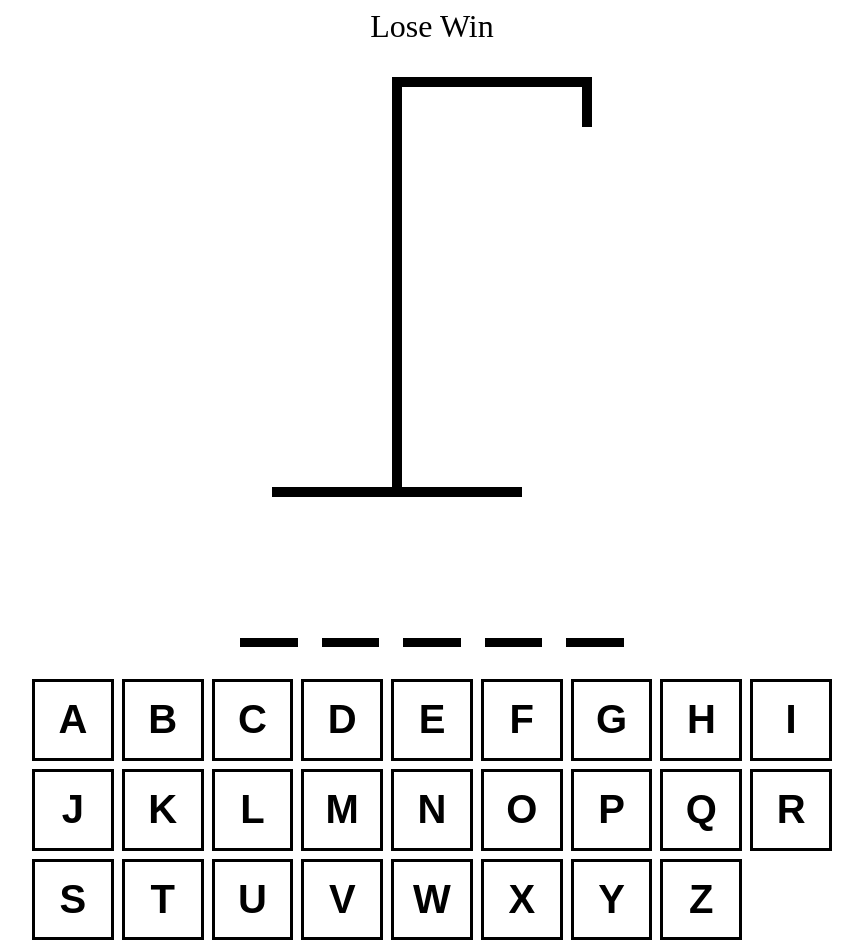
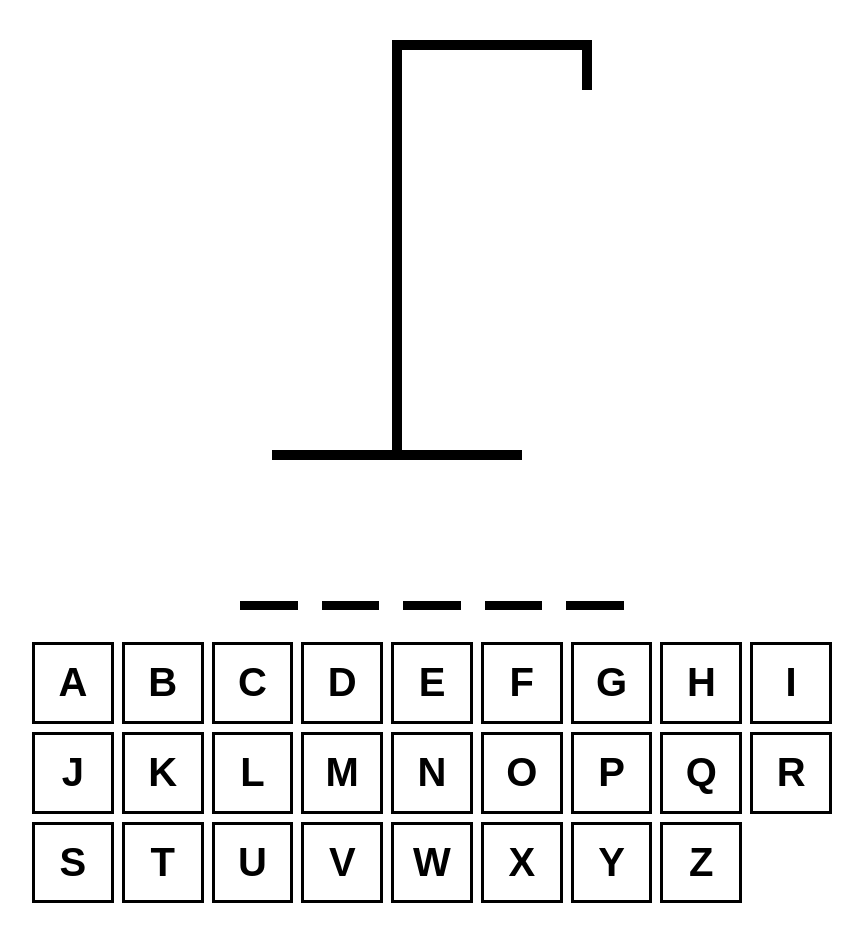
Before and after one commit to strudelAndCoffee/react-ts-guess-the-word, a React (Vite) app: page / in a window 1280 px wide. Shown: the whole page, without its empty margins (208-1071 px from the left). After the commit the page ends 911 px from the top, so only its background shows below. Built offline with nearby package versions, Linux system fonts and the light colour scheme.

Commit message:
display win/lose msg

```diff
--- a/src/App.tsx
+++ b/src/App.tsx
@@ -13,6 +13,8 @@
   const incorrectLetters = guessedLetters.filter(
     letter => !wordToGuess.includes(letter)
   )
+  const isLoser = incorrectLetters.length >= 6
+  const isWinner = wordToGuess.split('').every(letter => guessedLetters.includes(letter))
 
   const addGuessedLetter = useCallback(( letter: string ) => {
     if (guessedLetters.includes(letter)) return
@@ -45,7 +47,10 @@
       <div style={{
         fontSize: '2rem',
         textAlign: 'center'
-      }}>Lose Win</div>
+      }}>
+        {isWinner && "You Win!!! - Refresh to try again."}
+        {isLoser && "Good Effort - Refresh to try again."}
+      </div>
       <Drawing numberOfGuesses={incorrectLetters.length} />
       <Word guessedLetters={guessedLetters} wordToGuess={wordToGuess} />
       <div style={{ alignSelf: 'stretch' }}>
```
